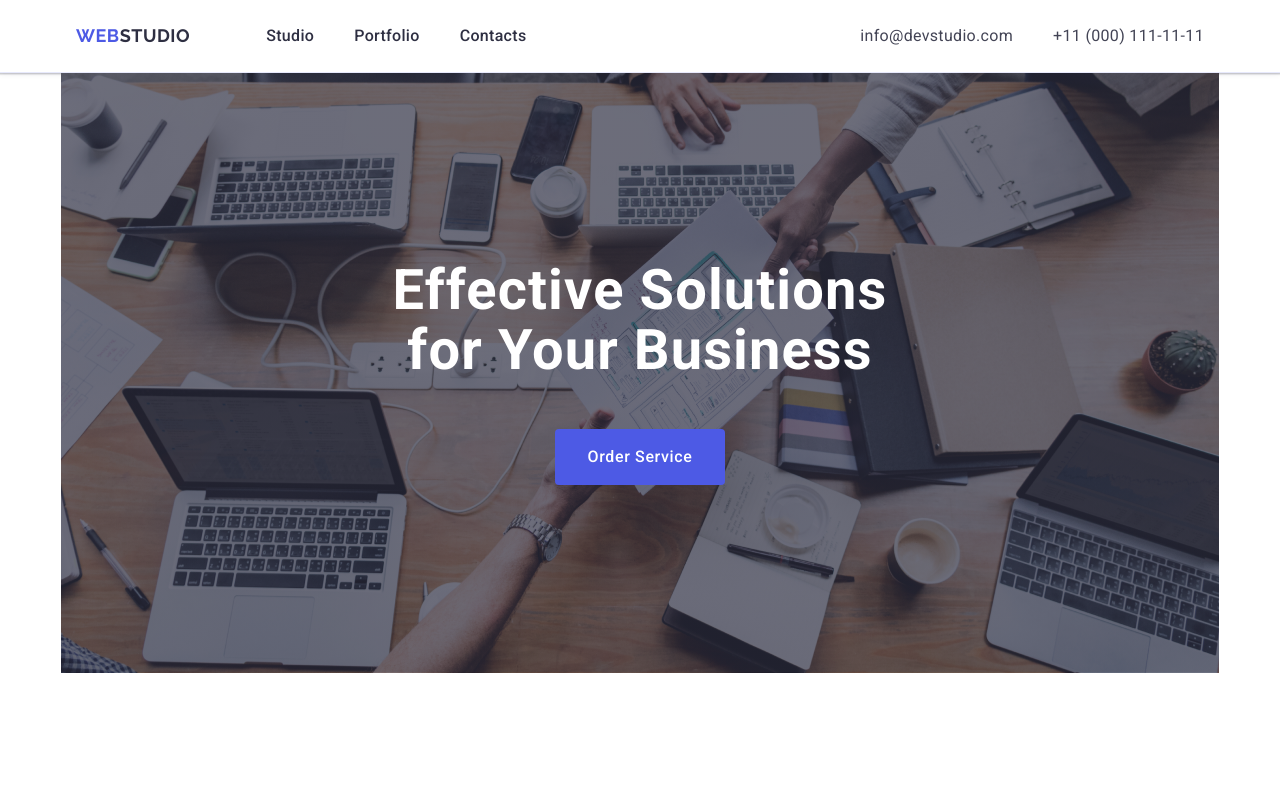
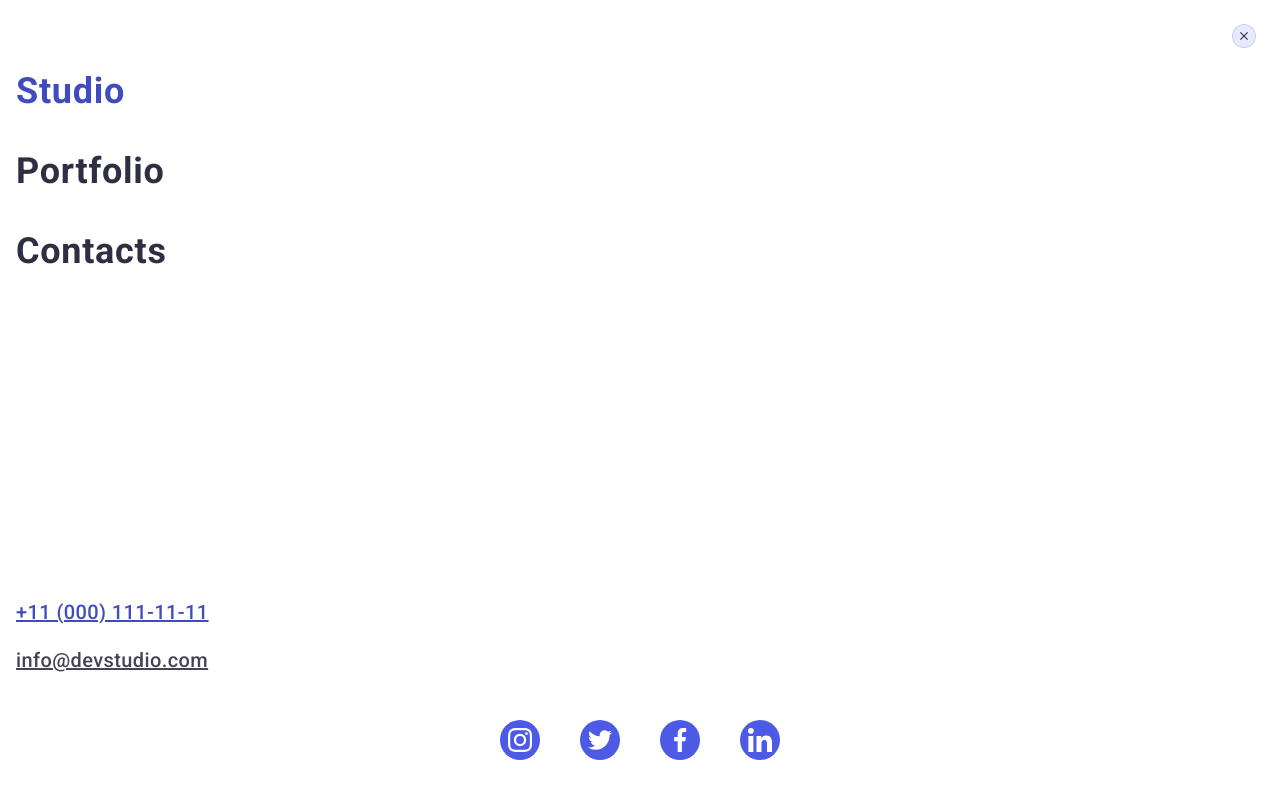
Before and after one commit to VeronikaPetrushka/goit-markup-hw-06, a plain HTML site: page index.html in a window 1280 px wide. Shown: the top 789 px of the page. Drawn offline with nearby package versions, Linux system fonts and the light colour scheme.

Commit message:
is-visible has been restored

```diff
--- a/index.html
+++ b/index.html
@@ -724,7 +724,7 @@
         </form>
       </div>
     </div>
-    <div class="menu-container">
+    <div class="menu-container is-visible">
       <button class="menu-close" type="button">
         <svg class="icon-modal-close" width="8" height="8">
           <use href="./images/modal-close.svg#icon-modal-close"></use>
```
